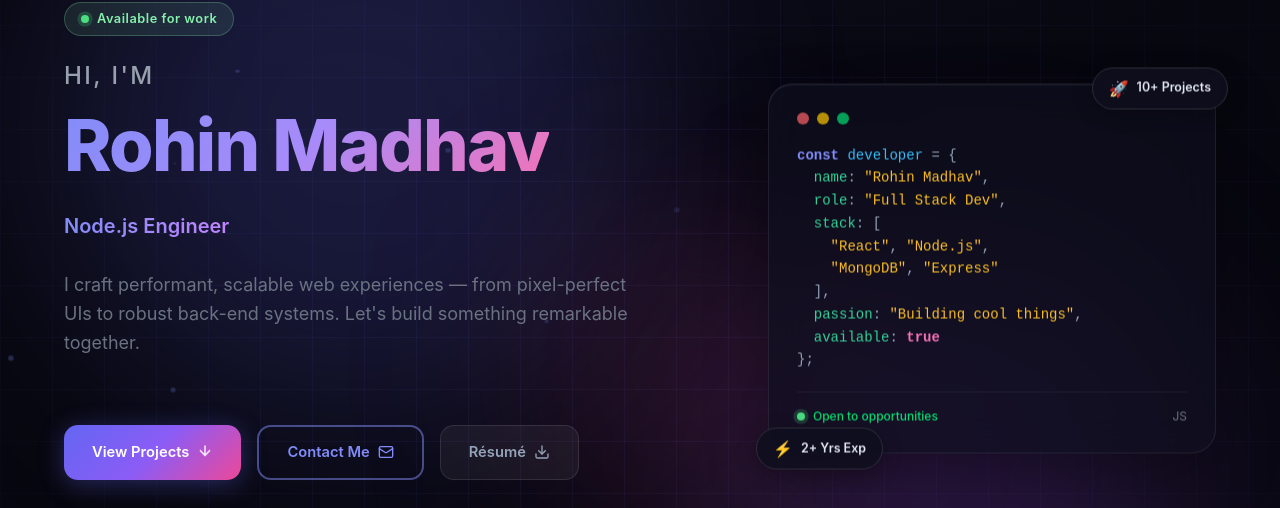
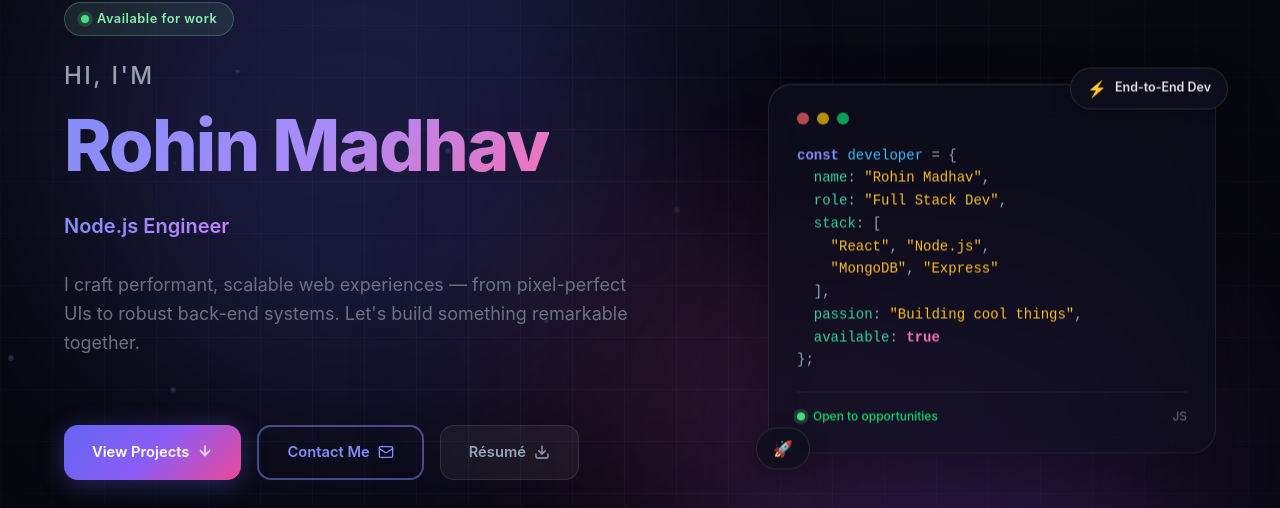
Before and after one commit to Rohin-Madhav/portfolio-2, a React (Vite) app: page / in a window 1280 px wide. Shown: the part 131-639 px from the top of the page. Built offline with nearby package versions, Linux system fonts and the light colour scheme.

Commit message:
changes in hero section

```diff
--- a/src/components/Hero.jsx
+++ b/src/components/Hero.jsx
@@ -7,7 +7,6 @@ const ROLES = [
   'Full Stack Developer',
   'React Specialist',
   'Node.js Engineer',
-  'UI/UX Enthusiast',
 ]
 
 /* ── tiny floating particle ── */
@@ -248,12 +247,11 @@ const Hero = () => {
 
             {/* floating stat chips */}
             <div className="hero-chip chip-top">
-              <span className="chip-icon">🚀</span>
-              <span>10+ Projects</span>
+              <span className="chip-icon">⚡</span>
+              <span>End-to-End Dev</span>
             </div>
             <div className="hero-chip chip-bottom">
-              <span className="chip-icon">⚡</span>
-              <span>2+ Yrs Exp</span>
+              <span className="chip-icon">🚀</span>
             </div>
           </div>
         </div>
```
